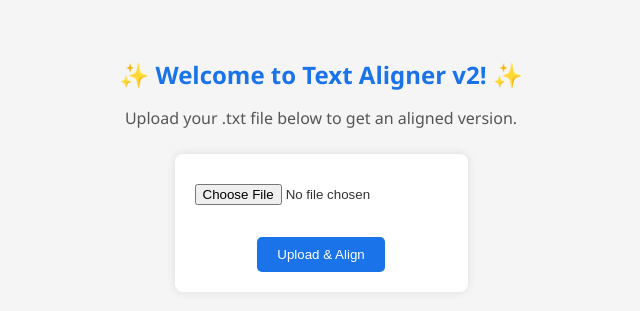
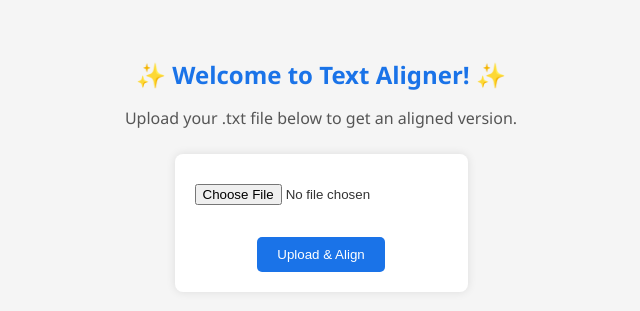
Before and after one commit to hemananthDev/text-align-app, a Flask app: page / in a window 1280 px wide. Shown: the top 311 px of the page, without its empty margins (319-959 px from the left). Run offline with Flask 3, Linux system fonts and the light colour scheme.

Commit message:
removed the vs

```diff
--- a/templates/index.html
+++ b/templates/index.html
@@ -5,7 +5,7 @@
     <link rel="stylesheet" href="{{ url_for('static', filename='style.css') }}">
 </head>
 <body>
-    <h2>✨ Welcome to Text Aligner v2! ✨</h2>
+    <h2>✨ Welcome to Text Aligner! ✨</h2>
     <p>Upload your .txt file below to get an aligned version.</p>
 
     <form action="/upload" method="post" enctype="multipart/form-data">
```
